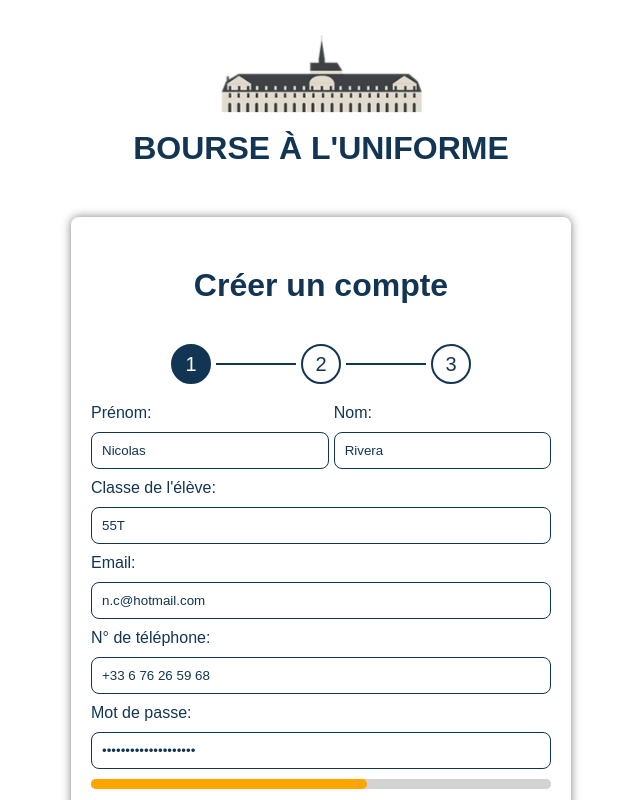
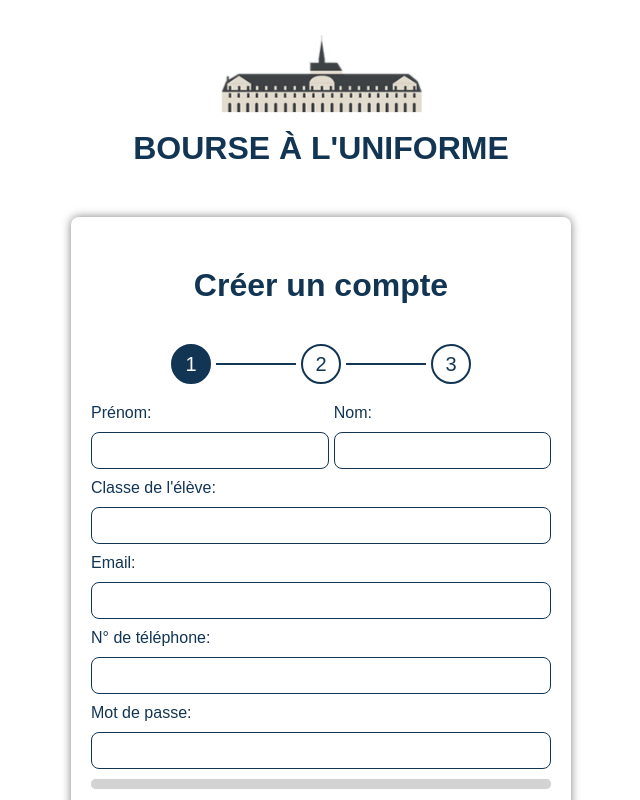
Before and after one commit to Abbaye-De-Pontlevoy/buplv, a Next.js app: page /register in a window 1280 px wide. Shown: the top 800 px of the page, without its empty margins (319-959 px from the left). Built offline with nearby package versions, Linux system fonts and the light colour scheme; a web font is replaced by a local one.

Commit message:
remove champs

```diff
--- a/src/app/register/page.jsx
+++ b/src/app/register/page.jsx
@@ -19,19 +19,19 @@ export default function register() {
   const [isLoading, setIsLoading] = useState(false);
 
   const [formData, setFormData] = useState({
-    student_name: "Rivera",
-    student_firstname: "Nicolas",
-    grade: "55T",
-    email: "n.c@hotmail.com",
-    phone: "+33 6 76 26 59 68",
-    password: "AZERTYUIOPQSDFGHJKLM",
-    password2: "AZERTYUIOPQSDFGHJKLM",
-    address: "12 rue de la convention",
+    student_name: "",
+    student_firstname: "",
+    grade: "",
+    email: "",
+    phone: "",
+    password: "",
+    password2: "",
+    address: "",
     comp_address: "",
-    zip: "33000",
-    city: "Bordeaux",
-    iban: "FR1420041010050500013M02606",
-    bic: "DEUTDEFF500",
+    zip: "",
+    city: "",
+    iban: "",
+    bic: "",
   });
 
   function formatPhoneNumber(phoneNumber) {
```
